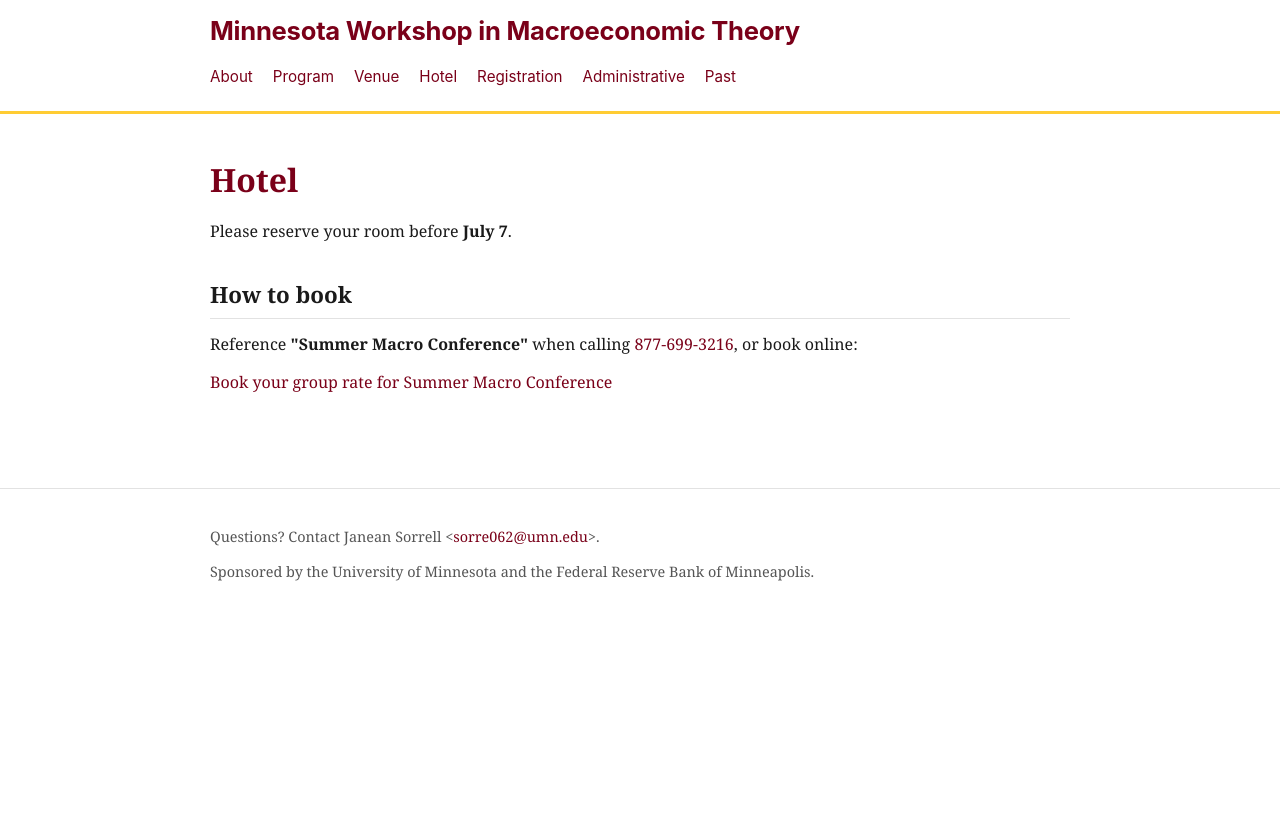
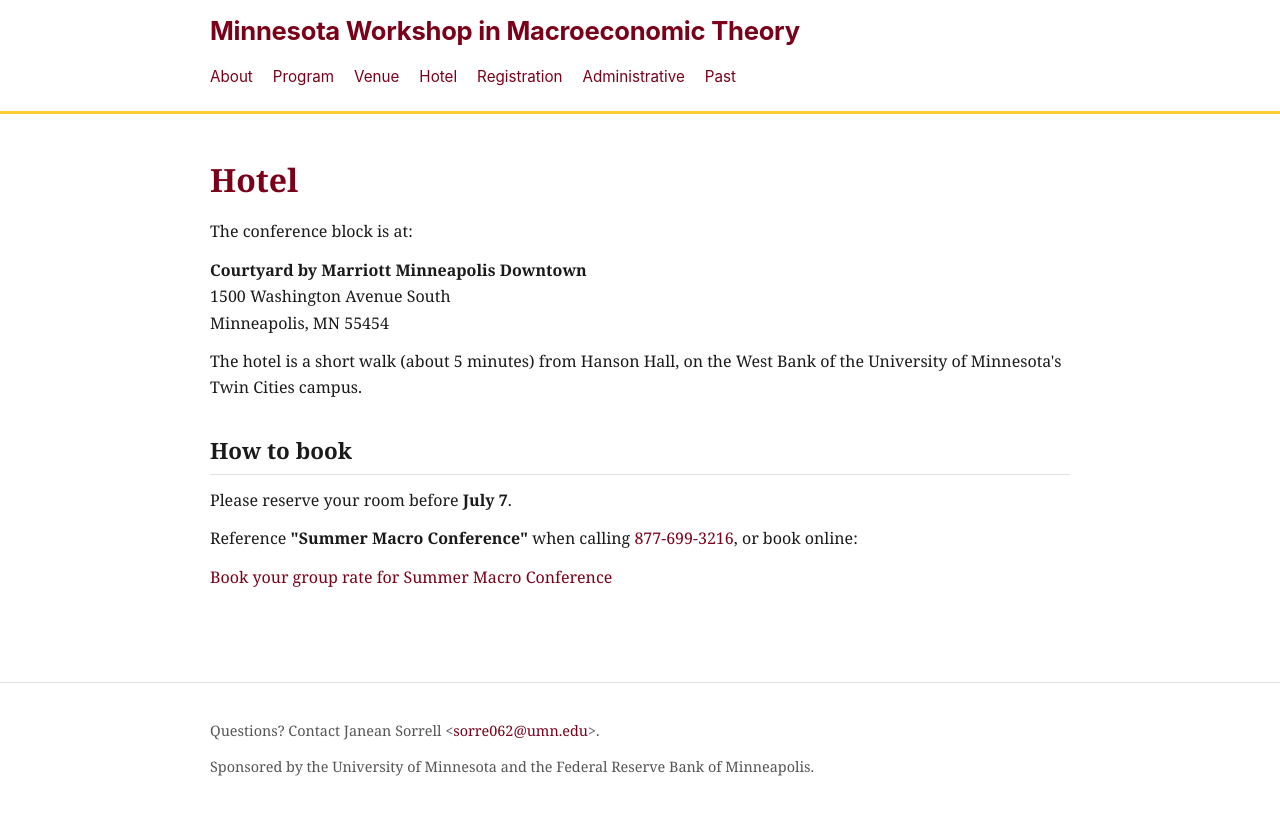
Before and after one commit to mnmacro/mnmacro.github.io, a Jekyll site: the page built from hotel.md, in a window 1280 px wide. Shown: the top 815 px of the page. Built offline with Jekyll 4.4.1, drawn with Linux system fonts in a browser that asks for light colours.

Commit message:
Add hotel name, address, and distance to venue
Courtyard by Marriott Minneapolis Downtown at 1500 Washington Avenue S,
about a 5-minute walk from Hanson Hall.

Co-Authored-By: Claude Opus 4.7 (1M context) <noreply@anthropic.com>

```diff
--- a/hotel.md
+++ b/hotel.md
@@ -6,9 +6,17 @@ permalink: /hotel/
 
 # Hotel
 
-<p>Please reserve your room before <strong>{{ site.conference.hotel_deadline }}</strong>.</p>
+<p>The conference block is at:</p>
+
+<p><strong>Courtyard by Marriott Minneapolis Downtown</strong><br>
+1500 Washington Avenue South<br>
+Minneapolis, MN 55454</p>
+
+<p>The hotel is a short walk (about 5 minutes) from Hanson Hall, on the West Bank of the University of Minnesota's Twin Cities campus.</p>
 
 <h2>How to book</h2>
+
+<p>Please reserve your room before <strong>{{ site.conference.hotel_deadline }}</strong>.</p>
 
 <p>Reference <strong>"Summer Macro Conference"</strong> when calling <a href="tel:+18776993216">877-699-3216</a>, or book online:</p>
 
```
